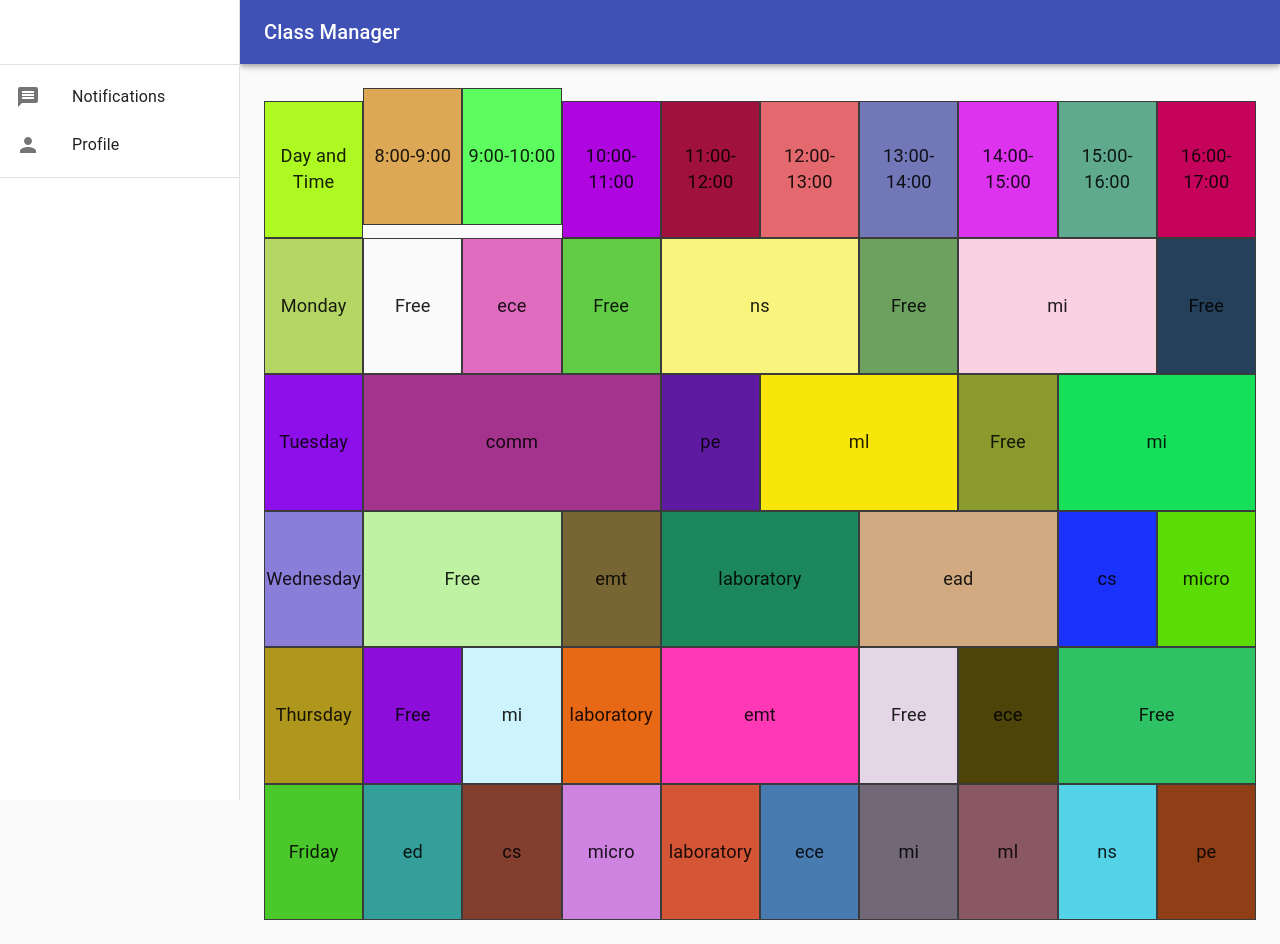
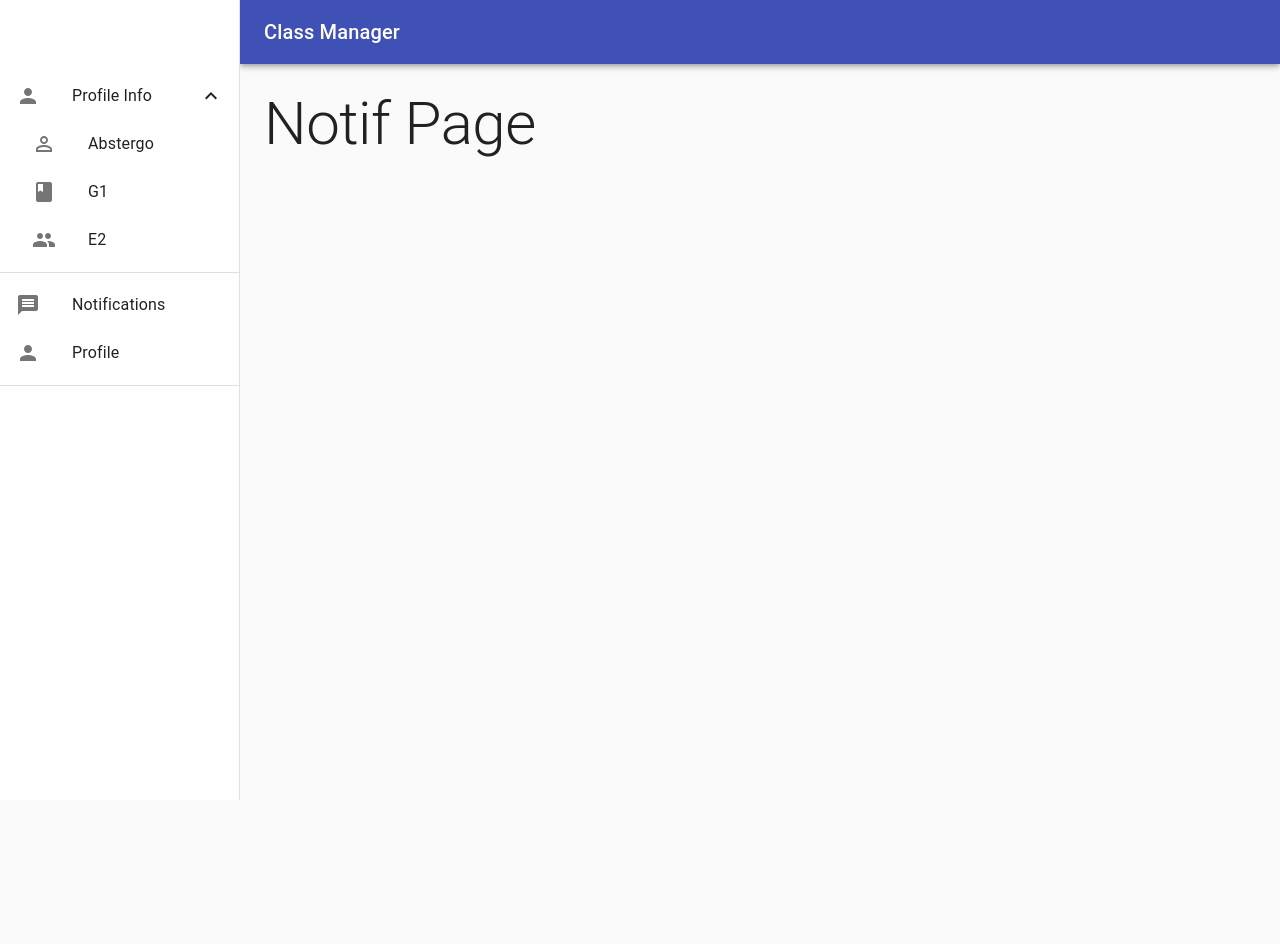
Before and after one commit to codingsamurai-10/class-manager-frontend, a React (Create React App) app: page /Notifications in a window 1280 px wide. After the commit the page ends 800 px from the top, so only its background shows below. Built offline with nearby package versions, Linux system fonts and the light colour scheme; the HTML template or start-up script is replaced by a standard one.

Commit message:
Routing Not working on click in side menu
->Added side menu collapsible profile option
->routing to be fixed

```diff
--- a/src/App.js
+++ b/src/App.js
@@ -1,10 +1,11 @@
+
 import './App.css';
 import NavBar from './containers/NavBar';
 
 function App() {
   return (
     <div className="App">
-        <NavBar className="nav-bar" />
+      <NavBar className="nav-bar" />
     </div>
   );
 }
--- /dev/null
+++ b/src/Routing.js
@@ -0,0 +1,21 @@
+import { Route, Switch } from 'react-router-dom';
+import HomePage from './containers/HomePage';
+import Notifications from './containers/Notifications';
+import Profile from './containers/Profile';
+
+
+
+
+const Routing = () => {
+    return (
+        <div>
+            <Switch>
+                <Route exact path='/' component={HomePage} />
+                <Route exact path='/Notifications' component={Notifications} />
+                <Route exact path='/Profile' component={Profile} />
+            </Switch>
+        </div>
+    );
+}
+
+export default Routing;
--- a/src/containers/NavBar.js
+++ b/src/containers/NavBar.js
@@ -1,15 +1,21 @@
 import React from 'react';
-import { MemoryRouter as Router } from 'react-router';
-import { Link } from "react-router-dom";
+
+import { BrowserRouter as Router, Link } from "react-router-dom";
 // import PropTypes from 'prop-types';
 import AppBar from '@material-ui/core/AppBar';
 import CssBaseline from '@material-ui/core/CssBaseline';
 import Divider from '@material-ui/core/Divider';
 import Drawer from '@material-ui/core/Drawer';
 import Hidden from '@material-ui/core/Hidden';
+import ExpandLess from '@material-ui/icons/ExpandLess';
+import ExpandMore from '@material-ui/icons/ExpandMore';
+import Collapse from '@material-ui/core/Collapse';
+import PersonOutlineIcon from '@material-ui/icons/PersonOutline';
 import IconButton from '@material-ui/core/IconButton';
+import GroupIcon from '@material-ui/icons/Group';
 import MessageIcon from '@material-ui/icons/Message';
 import PersonIcon from '@material-ui/icons/Person';
+import ClassIcon from '@material-ui/icons/Class';
 import List from '@material-ui/core/List';
 import ListItem from '@material-ui/core/ListItem';
 import ListItemIcon from '@material-ui/core/ListItemIcon';
@@ -19,7 +25,9 @@ import Toolbar from '@material-ui/core/Toolbar';
 import Typography from '@material-ui/core/Typography';
 import { makeStyles, useTheme } from '@material-ui/core/styles';
 
-import HomePage from './HomePage';
+
+import Routing from '../Routing';
+
 
 
 const drawerWidth = 240;
@@ -27,6 +35,9 @@ const drawerWidth = 240;
 const useStyles = makeStyles((theme) => ({
   root: {
     display: 'flex',
+  },
+  nested: {
+    paddingLeft: theme.spacing(4),
   },
   drawer: {
     [theme.breakpoints.up('sm')]: {
@@ -45,6 +56,7 @@ const useStyles = makeStyles((theme) => ({
     [theme.breakpoints.up('sm')]: {
       display: 'none',
     },
+
   },
   // necessary for content to be below app bar
   toolbar: theme.mixins.toolbar,
@@ -62,14 +74,48 @@ function ResponsiveDrawer(props) {
   const classes = useStyles();
   const theme = useTheme();
   const [mobileOpen, setMobileOpen] = React.useState(false);
-
+  const [open, setOpen] = React.useState(true);
   const handleDrawerToggle = () => {
     setMobileOpen(!mobileOpen);
   };
 
+  const handleClick = () => {
+    setOpen(!open);
+  }
+
   const drawer = (
     <div>
       <div className={classes.toolbar} />
+      <List>
+        <ListItem button onClick={handleClick}>
+          <ListItemIcon ><PersonIcon /></ListItemIcon>
+          <ListItemText primary={'Profile Info'} />
+          {open ? <ExpandLess /> : <ExpandMore />}
+        </ListItem>
+        <Collapse in={open} timeout="auto" unMountOnExit>
+        <List component="div" disablePadding>
+          <ListItem button className={classes.nested}>
+            <ListItemIcon>
+              <PersonOutlineIcon />
+            </ListItemIcon>
+            <ListItemText primary="Abstergo" />
+          </ListItem>
+          <ListItem button className={classes.nested}>
+            <ListItemIcon>
+              <ClassIcon />
+            </ListItemIcon>
+            <ListItemText primary="G1" />
+          </ListItem>
+          <ListItem button className={classes.nested}>
+            <ListItemIcon>
+              <GroupIcon />
+            </ListItemIcon>
+            <ListItemText primary="E2" />
+          </ListItem>
+
+        </List>
+        </Collapse>
+      </List>
       <Divider />
       <List>
         <Router>
@@ -142,7 +188,10 @@ function ResponsiveDrawer(props) {
       </nav>
       <main className={classes.content}>
         <div className={classes.toolbar} />
-        <HomePage></HomePage>
+
+        <Router>
+          <Routing />
+        </Router>
 
       </main>
     </div>
--- /dev/null
+++ b/src/containers/Notifications.js
@@ -0,0 +1,11 @@
+import { Typography } from "@material-ui/core";
+
+const Notifications = () => {
+    return (
+        <div className="notifications">
+            <Typography variant = 'h2'>Notif Page</Typography>
+        </div>
+     );
+}
+
+export default Notifications;
--- /dev/null
+++ b/src/containers/Profile.js
@@ -0,0 +1,9 @@
+import { Typography } from "@material-ui/core";
+
+const Profile = () => {
+    return (
+        <Typography variant='h2'>Profile Page</Typography>
+    );
+}
+
+export default Profile;
--- a/src/containers/TimeTableCell.js
+++ b/src/containers/TimeTableCell.js
@@ -1,3 +1,4 @@
+
 export default function TimeTableCell(props) {
     let dynamicCellWidth = 10 * (props.data.end - props.data.start);
     const minCellWidth = 10;
@@ -15,7 +16,9 @@ export default function TimeTableCell(props) {
         <>
             {props.data.name && (
                 <div className="time-table-cell" style={dynamicStyleConfiguration}>
-                    {props.data.name}
+
+                        {props.data.name}
+
                 </div>
             )
             }
```
